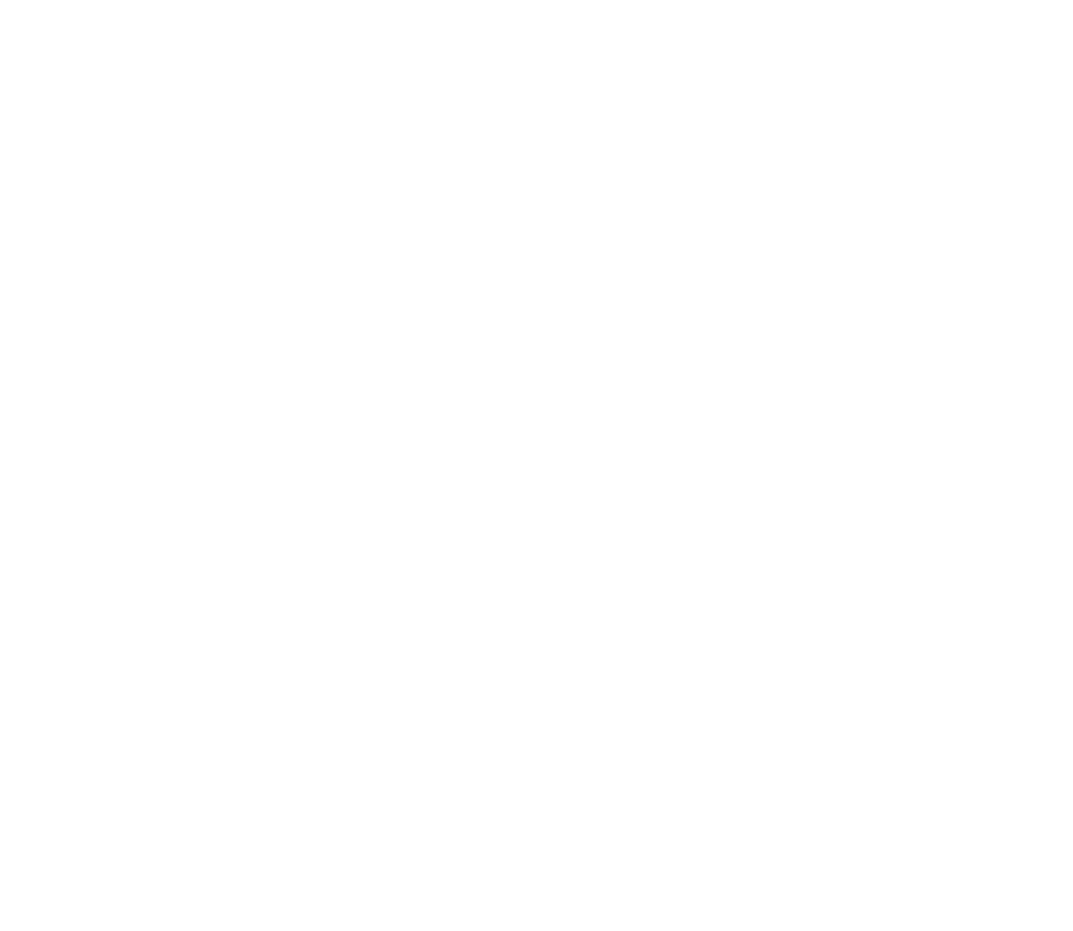
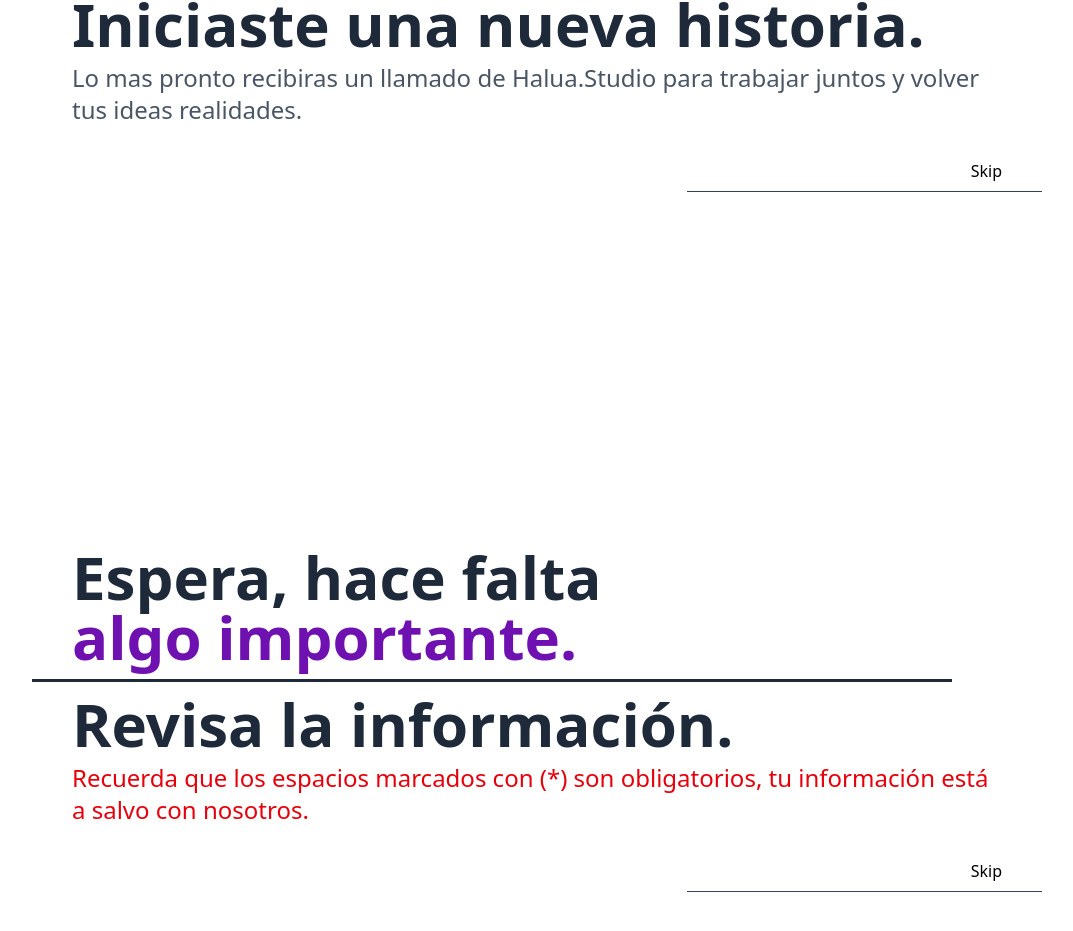
Before and after one commit to Halua-Studio/Web_Halua, a React (Vite) app: page / in a window 1280 px wide. Shown: the part 3199-4130 px from the top of the page, without its empty margins (24-1097 px from the left). Before the commit the page ends 2938 px from the top, so only its background shows below. Built offline with nearby package versions, Linux system fonts and the light colour scheme.

Commit message:
guardando cambios

```diff
--- a/src/Home/Home.jsx
+++ b/src/Home/Home.jsx
@@ -5,6 +5,7 @@
 import LittlePortfolioSection from "./LittlePortfolioSection.jsx";
 import SectionForm from "./SectionForm.jsx";
 import Footer from "./Footer.jsx";
+import { Nollenado, Llenado } from "./PopUpForm.jsx";
 
 
 const Home = () => {
@@ -19,6 +20,8 @@
         <CardSection/>
         <LittlePortfolioSection/>
         <SectionForm/>
+        <Llenado/>
+        <Nollenado/>
       </main>
       <footer>
         <Footer/>
--- /dev/null
+++ b/src/Home/PopUpForm.jsx
@@ -0,0 +1,51 @@
+import React from 'react';
+
+const Contenedor = (props) => {
+    return (
+    <div className='relative p-6 bg-white w-[1050px] h-[300px]'>
+        <div className='bg-white p-3 mx-4 border-b-3 border-gray-800 w-230'>
+            <h2 className="text-6xl font-bold text-gray-800 ml-7">{props.title1}</h2>
+            <h2 className={`text-6xl font-bold ${props.Color} ml-7`}>{props.title2}</h2>
+        </div>
+        <div className='bg-white p-3 mx-4'>
+            <h2 className="text-6xl font-bold text-gray-800 mb-2 ml-7">{props.subtitle}</h2>
+            <p className={`text-2xl ${props.ColorP} mb-6 ml-7`}>{props.paragraph}</p>
+            <button className="w-[355px] border-b border-gray-700 outline-none p-2 absolute top-85 right-0 text-right pr-10">
+                Skip
+            </button>
+        </div>
+    </div>
+    )
+}
+
+const Nollenado = () => {
+    return (
+    <section className="container mx-auto my-42 px-4 py-8">
+        <Contenedor
+            title1="Espera, hace falta"
+            title2="algo importante."
+            subtitle="Revisa la información."
+            Color="text-purple-800"
+            paragraph="Recuerda que los espacios marcados con (*) son obligatorios, tu información está a salvo con nosotros."
+            ColorP="text-red-600"
+        />
+    </section>
+    );
+};
+
+const Llenado = () => {
+    return (
+        <section className="container mx-auto my-42 px-4 py-8">
+        <Contenedor
+            title1="Espera nuestro"
+            title2="llamado."
+            subtitle="Iniciaste una nueva historia."
+            Color="text-cyan-500"
+            paragraph="Lo mas pronto recibiras un llamado de Halua.Studio para trabajar juntos y volver tus ideas realidades."
+            ColorP="text-gray-600"
+        />
+    </section>
+    );
+};
+
+export { Nollenado, Llenado};
```
